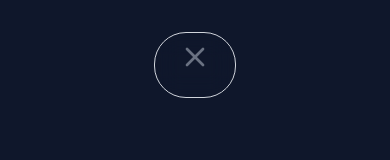
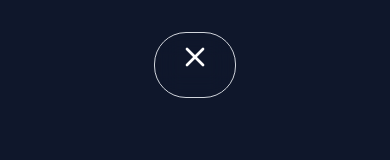
Before and after one commit to LuukyPuuky/Portfolio2.1, a Nuxt app: page / in a window 390 px wide. Both pictures are taken after a click on the button 195 px from the left and 57 px from the top of the page. Shown: the top 160 px of the page. Built offline with nearby package versions, Linux system fonts and the light colour scheme.

Commit message:
updated navbar to have correct colors, removed darkmode

```diff
--- a/components/Navbar.vue
+++ b/components/Navbar.vue
@@ -16,23 +16,14 @@ const isOpen = ref(false);
       <!-- Top Section (Logo & Hamburger) -->
       <div class="flex w-full justify-between items-center gap-8">
         <!-- Logo -->
-        <NuxtLink
-          href="/"
-          class="text-lg font-medium font-Roboto text-gray-500 dark:text-white"
-        >
+        <NuxtLink href="/" class="text-lg font-medium font-Roboto text-white">
           Luuk Steijaert
         </NuxtLink>
 
         <!-- Hamburger Icon -->
         <button @click="isOpen = !isOpen" class="md:hidden focus:outline-none">
-          <Menu
-            v-if="!isOpen"
-            class="w-8 h-8 text-gray-500 dark:text-white cursor-pointer"
-          />
-          <X
-            v-else
-            class="w-8 h-8 text-gray-500 dark:text-white cursor-pointer"
-          />
+          <Menu v-if="!isOpen" class="w-8 h-8 text-white cursor-pointer" />
+          <X v-else class="w-8 h-8 text-white cursor-pointer" />
         </button>
       </div>
 
@@ -45,7 +36,7 @@ const isOpen = ref(false);
           v-for="(item, index) in navItems"
           :key="index"
           :href="item.url"
-          class="relative text-lg font-medium w-max text-gray-500 dark:text-white hover:text-white font-Roboto group z-50"
+          class="relative text-lg font-medium w-max text-white hover:text-white font-Roboto group z-50"
         >
           {{ item.label }}
           <span
```
